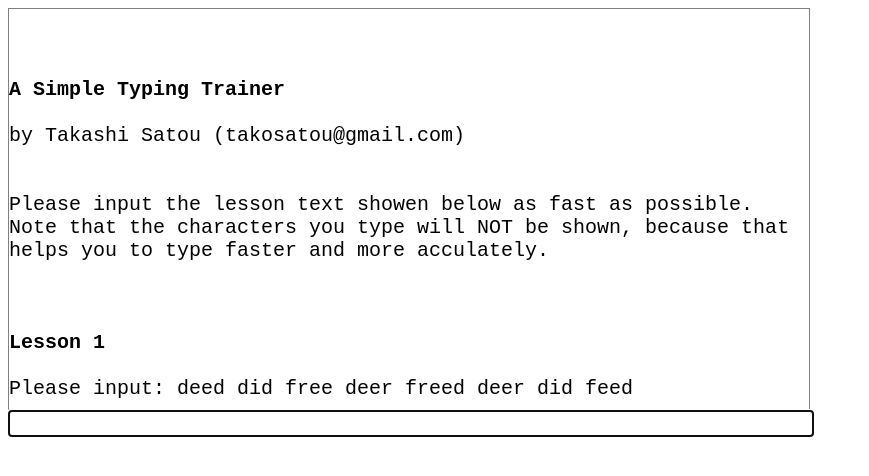
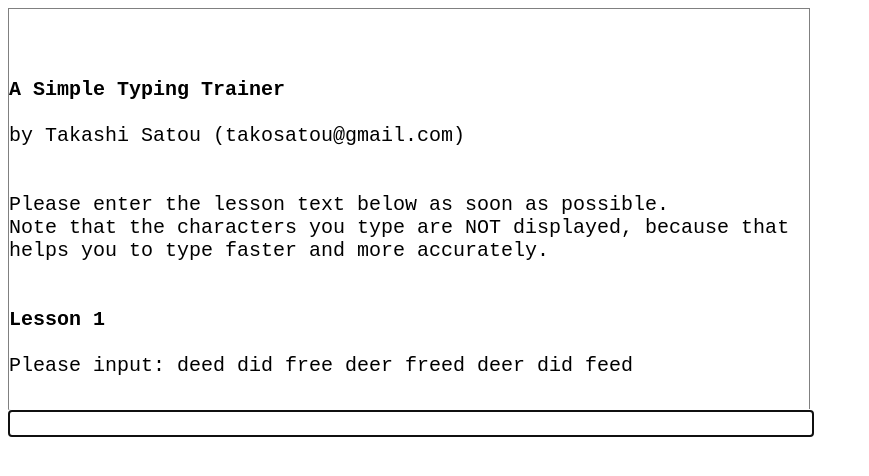
Before and after one commit to takosatou/typingtrainer, a plain HTML site: page typingtrainer.html in a window 1280 px wide. Shown: the whole page, without its empty margins (0-869 px from the left). Drawn offline with nearby package versions, Linux system fonts and the light colour scheme.

Commit message:
fixed the text and add heroku URL

```diff
--- a/typingtrainer.html
+++ b/typingtrainer.html
@@ -37,9 +37,9 @@
 <br><br><br>
 <b>A Simple Typing Trainer</b><br><br>
 by Takashi Satou (takosatou@gmail.com)<br><br><br>
-Please input the lesson text showen below as fast as possible.<br>
-Note that the characters you type will NOT be shown,
-because that helps you to type faster and more acculately.<br>
+Please enter the lesson text below as soon as possible. <br>
+Note that the characters you type are NOT displayed,
+because that helps you to type faster and more accurately.
 <br><br>
 </div> <!-- "history" -->
 
```
Also changed, not shown: 1 other file.
